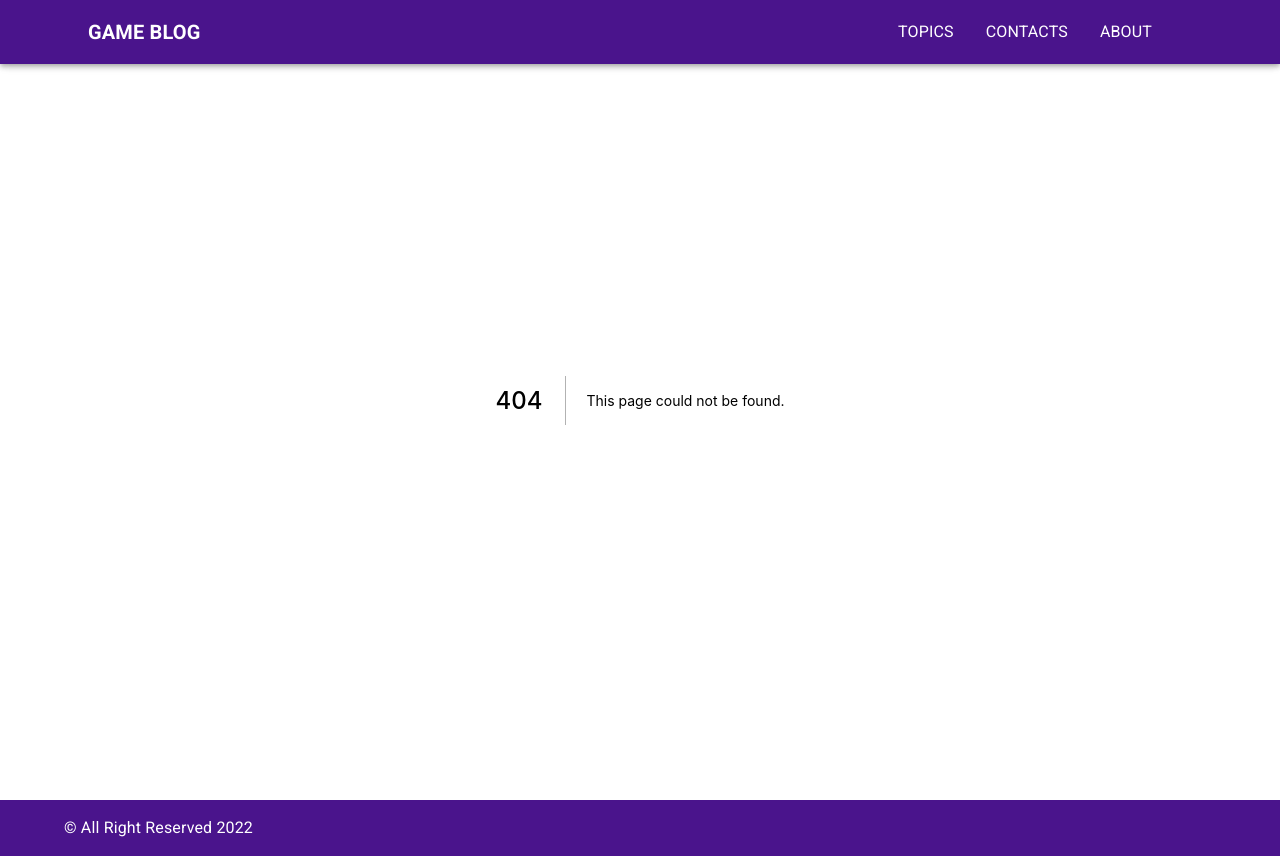
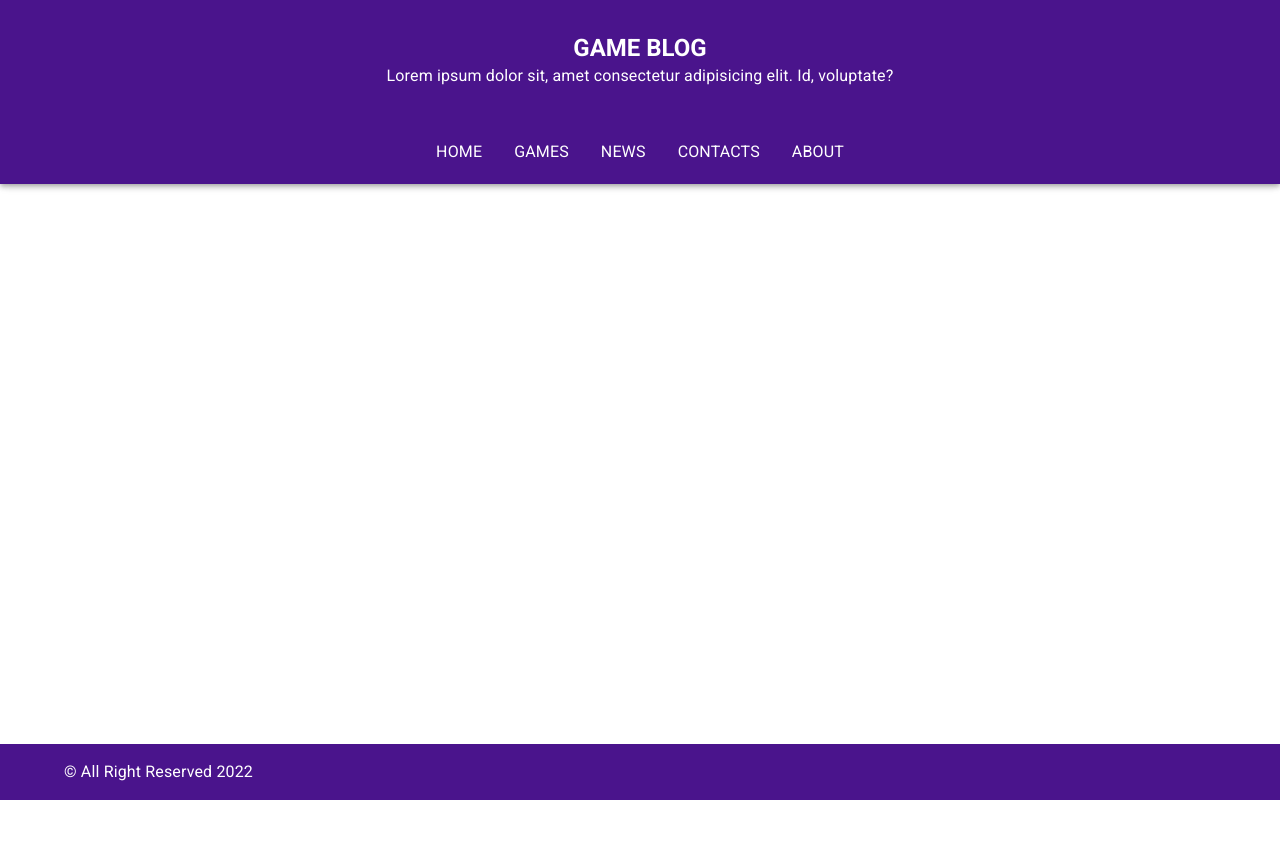
Before and after one commit to antklim89/game_blog, a Next.js app: page /games in a window 1280 px wide. Before the commit this address had no page. After the commit the page ends 800 px from the top, so only its background shows below. Built offline with nearby package versions, Linux system fonts and the light colour scheme.

Commit message:
updated Header component

```diff
--- a/layouts/Header/Header.tsx
+++ b/layouts/Header/Header.tsx
@@ -1,25 +1,17 @@
 import AppBar from '@mui/material/AppBar';
 import Container from '@mui/material/Container';
-import Toolbar from '@mui/material/Toolbar';
-import Typography from '@mui/material/Typography';
-import Link from 'next/link';
 import { FC } from 'react';
 
 import HeaderLinks from './HeaderLinks';
+import HeaderTop from './HeaderTop';
 
 
 const Header: FC = () => {
     return (
         <AppBar>
             <Container>
-                <Toolbar sx={{ display: 'flex', justifyContent: 'space-between' }}>
-                    <Link passHref href="/">
-                        <Typography component="a" fontWeight="bold" variant="h6">
-                            GAME BLOG
-                        </Typography>
-                    </Link>
-                    <HeaderLinks />
-                </Toolbar>
+                <HeaderTop />
+                <HeaderLinks />
             </Container>
         </AppBar>
     );
--- a/layouts/Header/HeaderLinks.tsx
+++ b/layouts/Header/HeaderLinks.tsx
@@ -1,14 +1,30 @@
+import MenuIcon from '@mui/icons-material/Menu';
+import type { Theme } from '@mui/material';
+import Box from '@mui/material/Box';
+import Drawer from '@mui/material/Drawer';
+import IconButton from '@mui/material/IconButton';
 import MenuItem from '@mui/material/MenuItem';
 import Toolbar from '@mui/material/Toolbar';
 import Typography from '@mui/material/Typography';
+import useMediaQuery from '@mui/material/useMediaQuery';
 import Link from 'next/link';
-import { FC } from 'react';
+import { FC, useState, useCallback } from 'react';
+
+import HeaderLogo from './HeaderLogo';
 
 
 const LINKS = [
     {
-        href: '/topics',
-        title: 'topics',
+        href: '/',
+        title: 'home',
+    },
+    {
+        href: '/games',
+        title: 'games',
+    },
+    {
+        href: '/news',
+        title: 'news',
     },
     {
         href: '/contacts',
@@ -21,18 +37,64 @@
 ];
 
 const HeaderLinks: FC = () => {
+    const matches = useMediaQuery((theme: Theme) => theme.breakpoints.up('sm'));
+    const [isOpen, setIsOpen] = useState(false);
+
+    const handleToggleDrawer = useCallback(() => {
+        setIsOpen((prevState) => !prevState);
+    }, []);
+
+    const handleCloseDrawer = useCallback(() => {
+        setIsOpen(false);
+    }, []);
+
+    const links = LINKS.map(({ href, title }) => (
+        <MenuItem key={title} onClick={handleCloseDrawer}>
+            <Link passHref href={href}>
+                <Typography component="a" textTransform="uppercase">
+                    {title}
+                </Typography>
+            </Link>
+        </MenuItem>
+    ));
+
+    if (matches) return (
+        <nav>
+            <Toolbar sx={{ display: 'flex', justifyContent: 'center' }}>
+                {links}
+            </Toolbar>
+        </nav>
+    );
+
     return (
         <nav>
-            <Toolbar>
-                {LINKS.map(({ href, title }) => (
-                    <MenuItem key="title">
-                        <Link passHref href={href}>
-                            <Typography component="a" textTransform="uppercase">
-                                {title}
-                            </Typography>
-                        </Link>
-                    </MenuItem>
-                ))}
+            <Toolbar sx={{ display: 'flex', justifyContent: 'flex-start' }}>
+                <IconButton
+                    aria-label="navigation menu"
+                    color="inherit"
+                    edge="start"
+                    sx={{ mr: 2 }}
+                    onClick={handleToggleDrawer}
+                >
+                    <MenuIcon />
+                </IconButton>
+                <HeaderLogo />
+                <Drawer
+                    anchor="right"
+                    open={isOpen}
+                    onClose={handleCloseDrawer}
+                >
+                    <Box
+                        sx={{
+                            background: ({ palette }) => palette.primary.main,
+                            minWidth: 320,
+                            color: 'white',
+                            height: '100%',
+                        }}
+                    >
+                        {links}
+                    </Box>
+                </Drawer>
             </Toolbar>
         </nav>
     );
--- /dev/null
+++ b/layouts/Header/HeaderLogo.tsx
@@ -0,0 +1,16 @@
+import Typography from '@mui/material/Typography';
+import Link from 'next/link';
+import { FC } from 'react';
+
+
+const HeaderLogo: FC = () => {
+    return (
+        <Link passHref href="/" key="2">
+            <Typography component="a" fontWeight="bold" variant="h5">
+                GAME BLOG
+            </Typography>
+        </Link>
+    );
+};
+
+export default HeaderLogo;
--- /dev/null
+++ b/layouts/Header/HeaderTop.tsx
@@ -0,0 +1,31 @@
+import type { Theme } from '@mui/material';
+import Box from '@mui/material/Box';
+import Typography from '@mui/material/Typography';
+import useMediaQuery from '@mui/material/useMediaQuery';
+import { FC } from 'react';
+
+import HeaderLogo from './HeaderLogo';
+
+
+const HeaderTop: FC = () => {
+    const matches = useMediaQuery((theme: Theme) => theme.breakpoints.up('sm'));
+
+    if (!matches) return null;
+    return (
+        <Box
+            sx={{
+                display: 'flex',
+                flexDirection: 'column',
+                alignItems: 'center',
+                py: 4,
+            }}
+        >
+            <HeaderLogo />
+            <Typography>
+                Lorem ipsum dolor sit, amet consectetur adipisicing elit. Id, voluptate?
+            </Typography>
+        </Box>
+    );
+};
+
+export default HeaderTop;
--- /dev/null
+++ b/pages/games.tsx
@@ -0,0 +1,21 @@
+import type { GetStaticProps, NextPage } from 'next';
+
+import Seo from '~/components/Seo';
+
+
+const GamesPage: NextPage = () => {
+    return (
+        <>
+            <Seo title="Games" />
+            <h1>GAMES</h1>
+        </>
+    );
+};
+
+export default GamesPage;
+
+
+export const getStaticProps: GetStaticProps = async () => {
+
+    return { props: { foo: 'bar' } };
+};
```
Also changed, not shown: pages/news.tsx (renamed from pages/topics.tsx).
